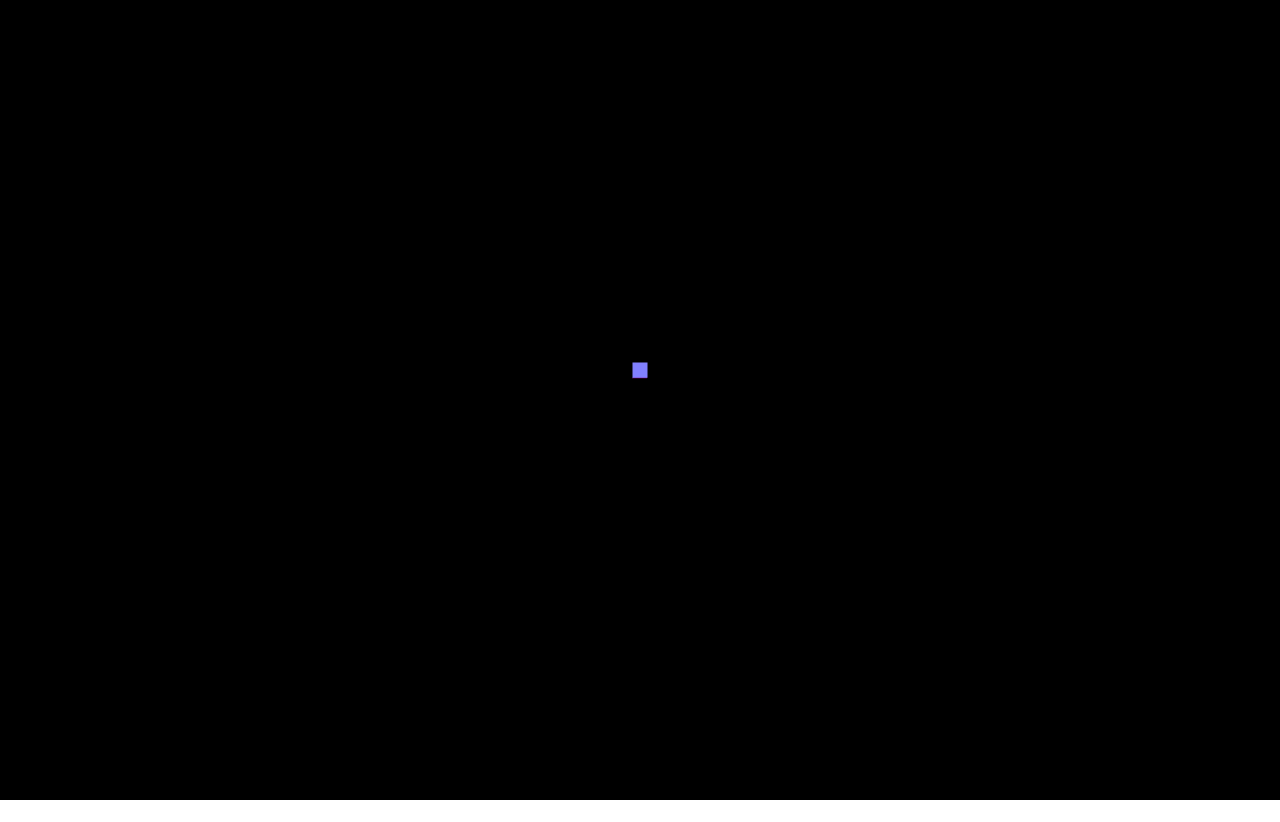
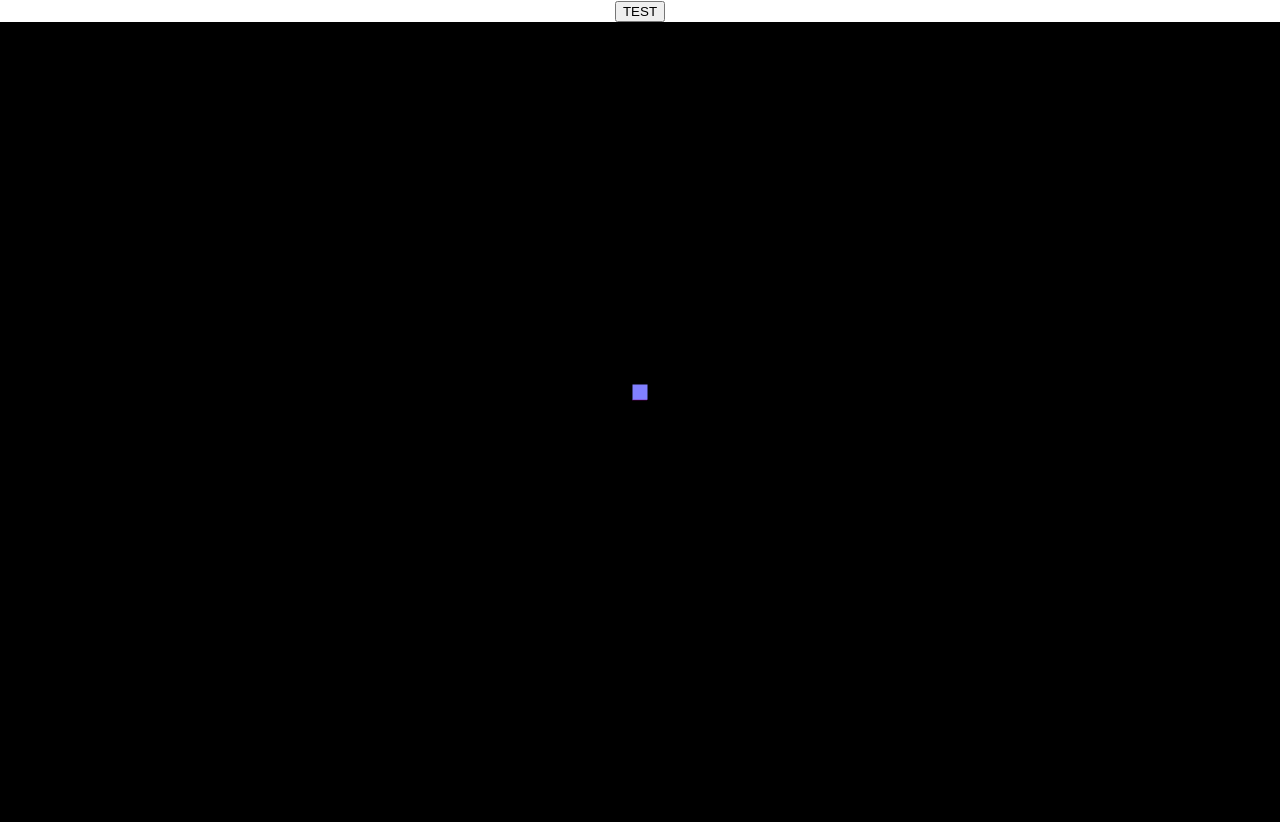
Before and after one commit to smarthug/three-cannon, a React (Create React App) app: page / in a window 1280 px wide. Before the commit the page ends 800 px from the top, so only its background shows below. Built offline with nearby package versions, Linux system fonts and the light colour scheme.

Commit message:
button test

```diff
--- a/src/pages/second.js
+++ b/src/pages/second.js
@@ -7,8 +7,12 @@ import * as CANNON from 'cannon-es'
 
 CameraControls.install({ THREE: THREE });
 
-let cube, scene, camera, renderer, cameraControls, world, mass, body, shape, timeStep=1/60;
+let cube, scene, camera, renderer, cameraControls, world, mass, body, shape, timeStep = 1 / 60;
 const clock = new THREE.Clock();
+
+function Test() {
+    body.position.set(0, 20, 0)
+}
 
 export default function Main() {
     const containerRef = useRef();
@@ -52,7 +56,10 @@ export default function Main() {
         renderer.render(scene, camera);
     }
 
-  return <div ref={containerRef}></div>;
+    return (<div>
+        <button onClick={Test}>TEST</button>
+        <div ref={containerRef}></div>
+        </div>);
 }
 
 
@@ -72,19 +79,19 @@ function updatePhysics() {
 function initCannon() {
 
     world = new CANNON.World();
-    world.gravity.set(0,-0.98,0);
+    world.gravity.set(0, -0.98, 0);
     world.broadphase = new CANNON.NaiveBroadphase();
     world.solver.iterations = 10;
 
-    shape = new CANNON.Box(new CANNON.Vec3(1,1,1));
+    shape = new CANNON.Box(new CANNON.Vec3(1, 1, 1));
     mass = 1;
     body = new CANNON.Body({
         mass: 1
     });
     body.addShape(shape);
-    body.angularVelocity.set(0,10,0);
+    body.angularVelocity.set(0, 10, 0);
     body.angularDamping = 0.5;
-    body.position.set(0,20,0)
+    body.position.set(0, 20, 0)
     world.addBody(body);
 
 
@@ -93,7 +100,7 @@ function initCannon() {
     var groundBody = new CANNON.Body({ mass: 0 });
     //groundBody.position.set(0,4,0)
     groundBody.addShape(groundShape);
-     groundBody.quaternion.setFromAxisAngle(new CANNON.Vec3(1,0,0),-Math.PI/2);
+    groundBody.quaternion.setFromAxisAngle(new CANNON.Vec3(1, 0, 0), -Math.PI / 2);
     world.addBody(groundBody);
 
 }
```
Lines whose indentation alone changed are shown as unchanged.
